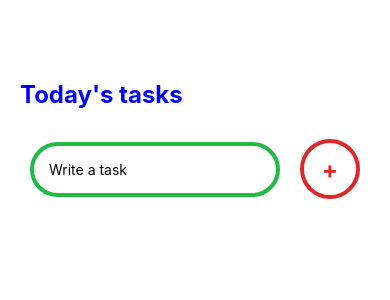
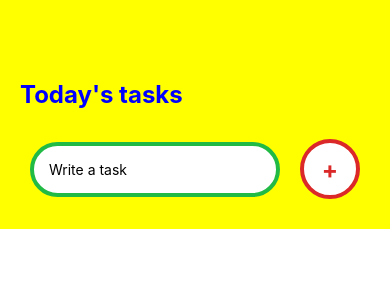
Before and after one commit to mikemendizabal/todoList, a React Native app: screen / in a window 390 px wide. Shown: the top 300 px of the page. Built offline with nearby package versions, Linux system fonts and the light colour scheme.

Commit message:
Completed Final Project

```diff
--- a/App.js
+++ b/App.js
@@ -51,13 +51,10 @@ export default function App() {
 }
 
 const styles = StyleSheet.create({
-  container: {
-    flex: 1,
-    backgroundColor: '#EBEAED',
-  },
   taskWrapper: {
     paddingTop: 80,
     paddingHorizontal: 20,
+    backgroundColor: 'yellow',
   },
   sectionTitle: {
     fontSize: 24,
```
